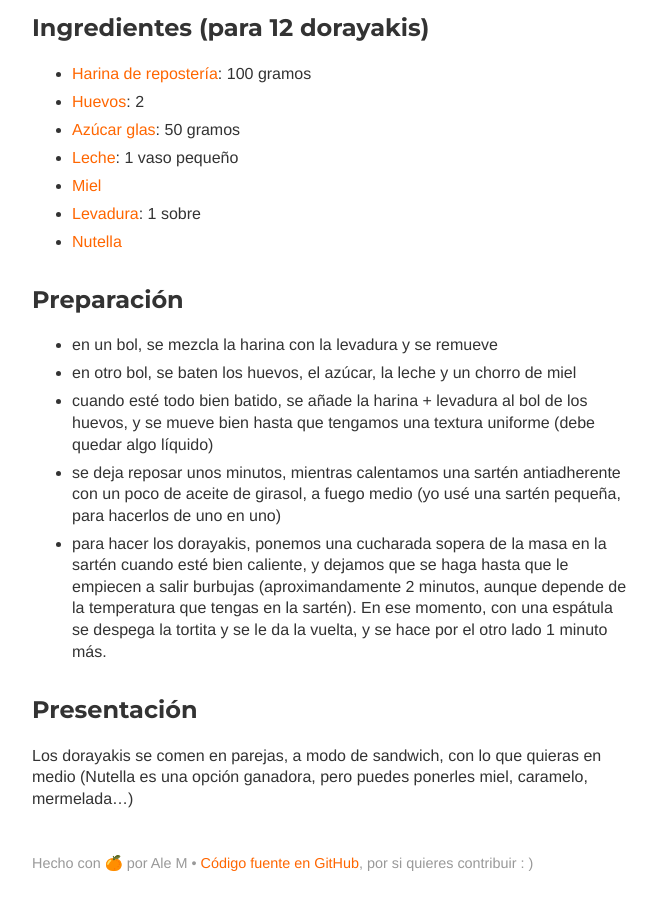
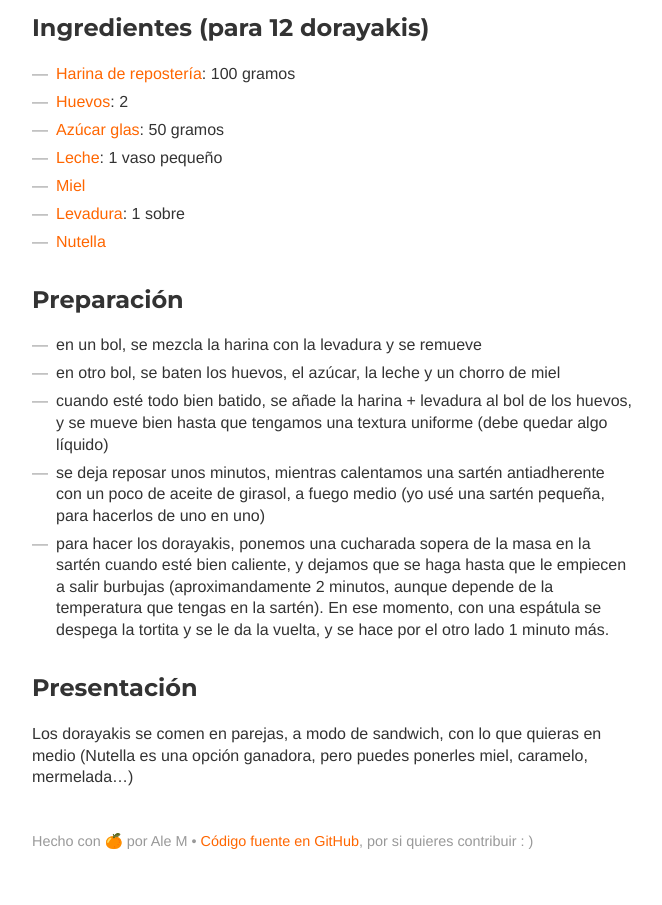
Before and after one commit to bomberstudios/recetas, a Jekyll site: the page built from _recetas/dorayakis.md, in a window 1280 px wide. Shown: the part 654-1559 px from the top of the page, without its empty margins (308-970 px from the left). Built offline with Jekyll 4.4.1, drawn with Linux system fonts in a browser that asks for light colours; Markdown is read by kramdown in place of the engine named in the settings; after the commit the page ends 1538 px from its top, so only the background shows below that.

Commit message:
More tweaks

```diff
--- a/css/main.scss
+++ b/css/main.scss
@@ -62,7 +62,20 @@ footer {
 .receta {
   color: #333;
   line-height: 1.35em;
+  ul {
+    // margin: 0;
+    padding-left: 1.5em;
+    list-style-type: none;
+  }
   ul li {
+    &:before {
+      color: #999;
+      content:"—";
+      position:relative;
+      left:-0.5em;
+    }
+    text-indent:-1em;
+    // padding-left: 0;
     margin: 0.4em 0;
   }
   img {
```
